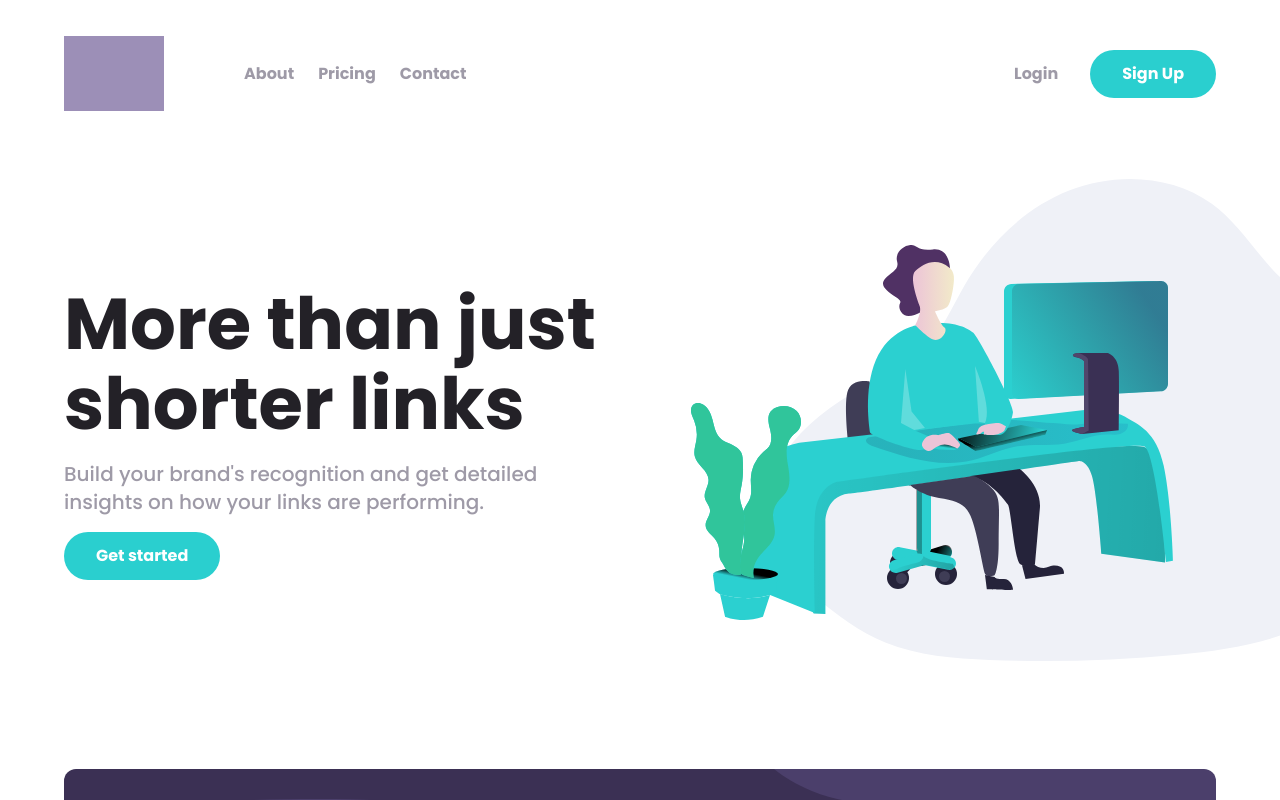
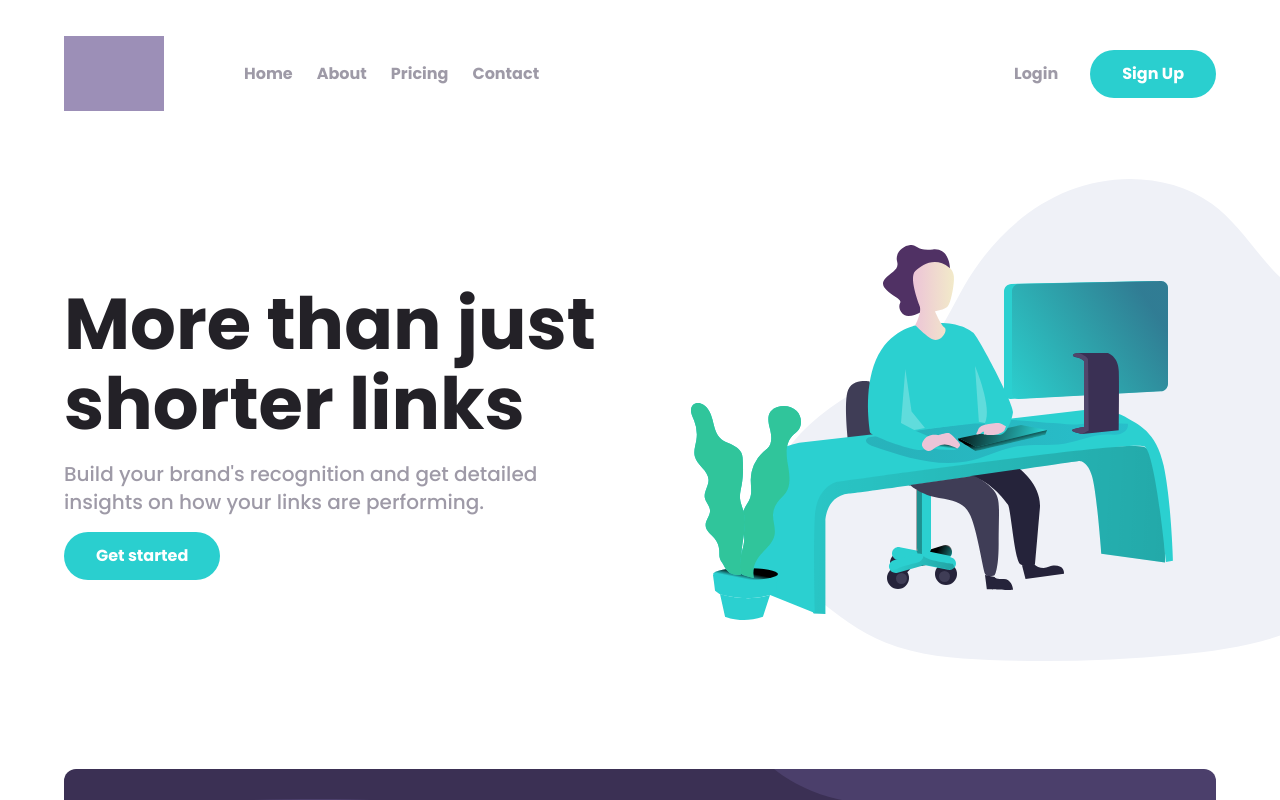
Before and after one commit to mhmmdhandika/shorter-link_mern, a Next.js app in the folder frontend/: page / in a window 1280 px wide. Shown: the top 800 px of the page. Built offline with nearby package versions, Linux system fonts and the light colour scheme; grey boxes are pictures that could not be loaded.

Commit message:
add home href in navbar

```diff
--- a/frontend/src/app/page.tsx
+++ b/frontend/src/app/page.tsx
@@ -13,7 +13,7 @@ export default function Home() {
       >
         <Image
           src='/assets/images/illustration-working.svg'
-          width={450}
+          width={500}
           height={200}
           alt='Illustration working'
           className='-mr-52 sm:w-[800px] lg:order-last'
--- a/frontend/src/data/pages.json
+++ b/frontend/src/data/pages.json
@@ -1,4 +1,8 @@
 [
+  {
+    "name": "Home",
+    "href": "/"
+  },
   {
     "name": "About",
     "href": "/about"
```
